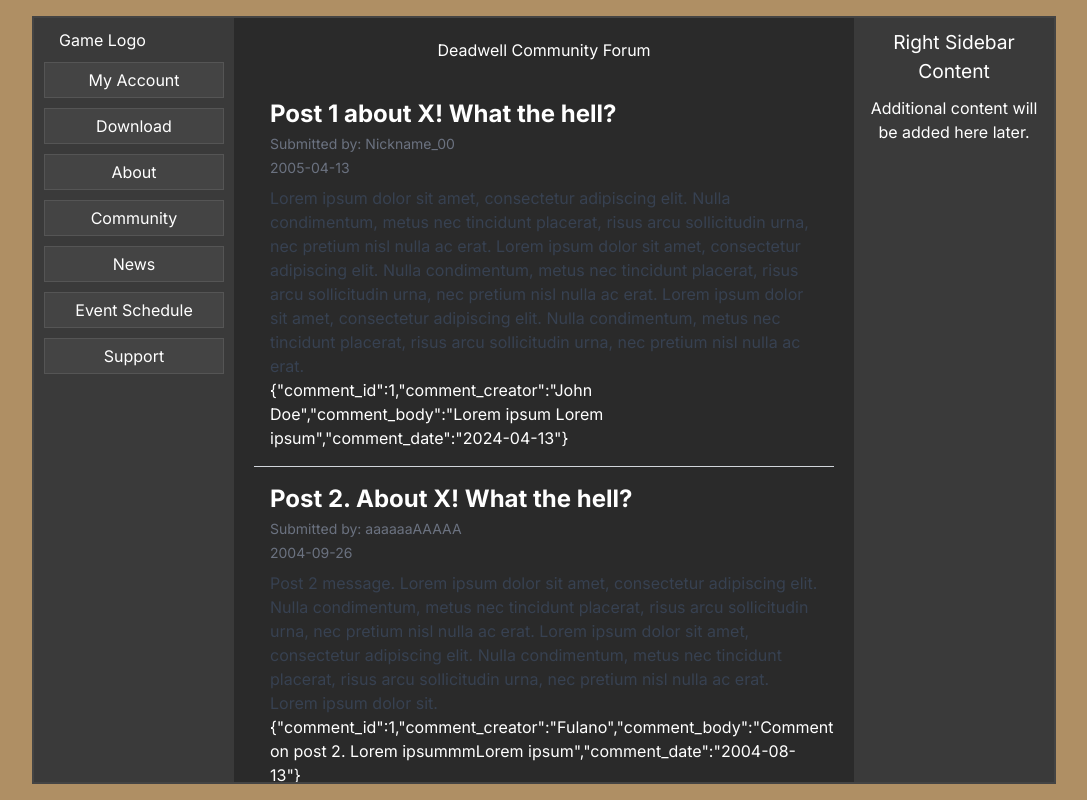
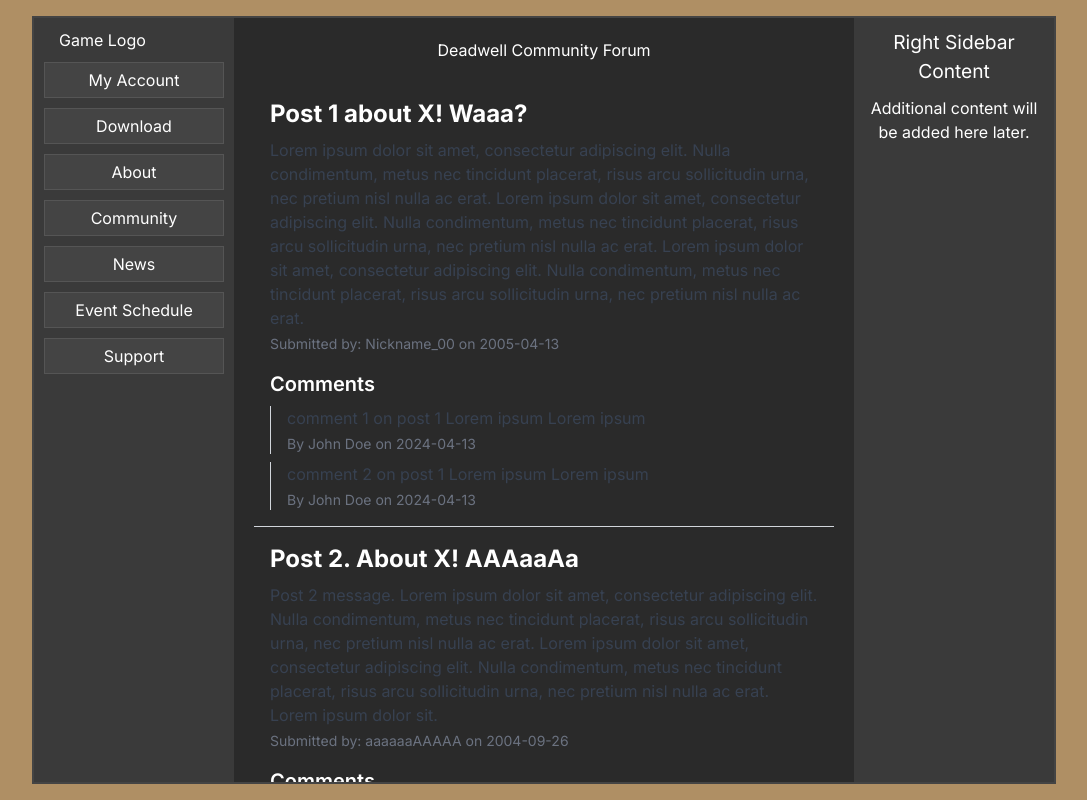
Before and after one commit to feliperost/mmo-visual-short, a Next.js app: page /community in a window 1280 px wide. Shown: the whole page, without its empty margins (96-1183 px from the left). Built offline with nearby package versions, Linux system fonts and the light colour scheme.

Commit message:
working version of forum post list

```diff
--- a/app/community/page.tsx
+++ b/app/community/page.tsx
@@ -2,7 +2,7 @@ import Sidebar from "../components/sidebar"
 import RightSidebar from "../components/rightSidebar"
 import Link from 'next/link';
 import { Button } from "@/components/ui/button";
-import ForumPostList from "../components/forumPostList"
+import ForumPostList from "../components/ForumPostList"
 
 
 
@@ -21,7 +21,7 @@ export default function Community() {
 
               <p>And, at the end:</p>
               <Button>
-                <Link href="/forum">Load more posts</Link>
+                <Link href="/forum">Go to the Deadwell Forum!</Link>
               </Button>
           </div>
         <RightSidebar/>
--- a/app/components/forumPostList.tsx
+++ b/app/components/forumPostList.tsx
@@ -1,5 +1,16 @@
+"use client";
+
+import { useState, useEffect } from 'react';
 import { FC } from 'react';
 import postsData from '../data/communityForum.json'
+
+// defining what a post and a comment are
+interface Comment {
+  comment_id: number;
+  comment_creator: string;
+  comment_body: string;
+  comment_date: string;
+}
 
 interface Post {
   post_id: number;
@@ -7,15 +18,20 @@ interface Post {
   post_body: string;
   post_creator: string;
   post_date: string;
-    post_comments: any;
+  post_comments: Comment[];
 };
 
+// Aqui, PostsData representa um objeto que tem uma propriedade posts, a qual é um array de Post. Portanto, PostsData é a tipagem para o objeto JSON inteiro.
 interface PostsData {
   posts: Post[];
 };
 
-// making sure the JSON file follows the Post type
-    const forumPostList: FC = () => {
+// old solution below, currently working on a more sophisticated way to simulate the json api
+// const ForumPostList: FC = () => {
+//   const { posts }: PostsData = postsData;
+
+// making sure the JSON file follows the Post type and rendering it below
+const ForumPostList: FC = () => {
   const { posts }: PostsData = postsData;
 
   return (
@@ -24,30 +40,23 @@ interface Post {
       {posts.map((post) => (
         <div key={post.post_id} className="p-4 border-b border-gray-300">
           <h2 className="text-2xl font-bold">{post.post_title}</h2>
-          <p className="text-sm text-gray-500 mt-1">Submitted by: {post.post_creator}</p>
-          <p className="text-sm text-gray-500 mt-1">{post.post_date}</p>
           <p className="text-gray-700 mt-2">{post.post_body}</p>
-          <p>{JSON.stringify(post.post_comments[0])}</p>
+          <p className="text-sm text-gray-500 mt-1">Submitted by: {post.post_creator} on {post.post_date}</p>
+
+          <div className="mt-4">
+            <h3 className="text-xl font-semibold">Comments</h3>
+            {post.post_comments.map((comment) => (
+              <div key={comment.comment_id} className="mt-2 pl-4 border-l border-gray-300">
+                <p className="text-gray-700">{comment.comment_body}</p>
+                <p className="text-sm text-gray-500 mt-1">By {comment.comment_creator} on {comment.comment_date}</p>
               </div>
             ))}
           </div>
-{/*
-trying to figure out how to display comments correctly */}
-    {/* <div>
-      {comments.map((comment) => (
-        <div key={comment.comment_id} className="p-4 border-b border-gray-300">
-          <h2 className="text-2xl font-bold">{comment.comment_title}</h2>
         </div>
       ))}
-    </div> */}
-
-    {/* <div>
-    {post.post_comments.map((post_comment) => (
-        <div>{post_comment.comment_id}</div>))}
-    </div> */}
+    </div>
   </>
-
   );
 };
 
-export default forumPostList;
+export default ForumPostList;
--- a/app/data/communityForum.json
+++ b/app/data/communityForum.json
@@ -2,7 +2,7 @@
     "posts": [
       {
         "post_id": 1,
-        "post_title": "Post 1 about X! What the hell?",
+        "post_title": "Post 1 about X! Waaa?",
         "post_body": "Lorem ipsum dolor sit amet, consectetur adipiscing elit. Nulla condimentum, metus nec tincidunt placerat, risus arcu sollicitudin urna, nec pretium nisl nulla ac erat. Lorem ipsum dolor sit amet, consectetur adipiscing elit. Nulla condimentum, metus nec tincidunt placerat, risus arcu sollicitudin urna, nec pretium nisl nulla ac erat. Lorem ipsum dolor sit amet, consectetur adipiscing elit. Nulla condimentum, metus nec tincidunt placerat, risus arcu sollicitudin urna, nec pretium nisl nulla ac erat.",
         "post_creator": "Nickname_00",
         "post_date": "2005-04-13",
@@ -10,20 +10,20 @@
             {
             "comment_id": 1,
             "comment_creator": "John Doe",
-            "comment_body": "Lorem ipsum Lorem ipsum",
+            "comment_body": "comment 1 on post 1 Lorem ipsum Lorem ipsum",
             "comment_date": "2024-04-13"
         },
         {
             "comment_id": 2,
             "comment_creator": "John Doe",
-            "comment_body": "Lorem ipsum Lorem ipsum",
+            "comment_body": "comment 2 on post 1 Lorem ipsum Lorem ipsum",
             "comment_date": "2024-04-13"
         }
         ]
     },
     {
         "post_id": 2,
-        "post_title": "Post 2. About X! What the hell?",
+        "post_title": "Post 2. About X! AAAaaAa",
         "post_body": "Post 2 message. Lorem ipsum dolor sit amet, consectetur adipiscing elit. Nulla condimentum, metus nec tincidunt placerat, risus arcu sollicitudin urna, nec pretium nisl nulla ac erat. Lorem ipsum dolor sit amet, consectetur adipiscing elit. Nulla condimentum, metus nec tincidunt placerat, risus arcu sollicitudin urna, nec pretium nisl nulla ac erat. Lorem ipsum dolor sit.",
         "post_creator": "aaaaaaAAAAA",
         "post_date": "2004-09-26",
@@ -31,13 +31,13 @@
             {
             "comment_id": 1,
             "comment_creator": "Fulano",
-            "comment_body": "Comment on post 2. Lorem ipsummmLorem ipsum",
+            "comment_body": "Comment 1 on post 2. Lorem ipsummmLorem ipsum",
             "comment_date": "2004-08-13"
         },
         {
             "comment_id": 2,
             "comment_creator": "John Doe",
-            "comment_body": "Lorem ipsum Lorem ipsum",
+            "comment_body": "Comment 2 on post 2.Lorem ipsum Lorem ipsum",
             "comment_date": "2024-04-13"
         }
         ]
```
Lines whose indentation alone changed are shown as unchanged.
